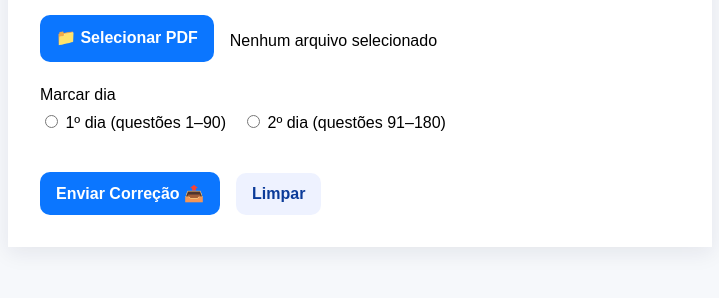
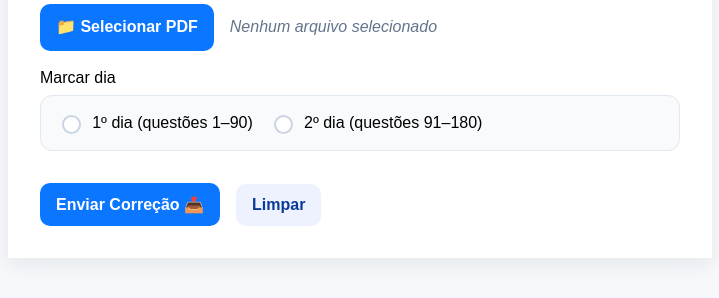
Before and after one commit to devcarlosdaniel0/enem-front, a plain HTML site: page index.html in a window 1280 px wide. Shown: the part 350-648 px from the top of the page, without its empty margins (280-999 px from the left). Drawn offline with Linux system fonts and the light colour scheme.

Commit message:
css on inputs

```diff
--- a/index.html
+++ b/index.html
@@ -39,7 +39,7 @@
 
       <div id="manualExamYearField" class="field hidden">
         <label for="manualExamYear">Digite o ano da prova, caso não encontrado</label>
-        <input name="manualExamYear" type="number">
+        <input name="manualExamYear" type="number" placeholder="Ex: 2025">
       </div>
 
       <div id="questions" class="questions"></div>
--- a/style.css
+++ b/style.css
@@ -275,3 +275,68 @@ label {
     grid-template-columns: 1fr;
   }
 }
+
+input[type="number"] {
+  width: 100px;
+  padding: 0.75rem;
+  border: 2px solid #e2e8f0;
+  border-radius: 10px;
+  font-size: 1rem;
+  outline: none;
+  box-sizing: border-box;
+}
+
+input[type="number"]:focus {
+  border-color: #0b76ff;
+  box-shadow: 0 0 0 3px rgba(11, 118, 255, 0.1);
+}
+
+.radio-group {
+  display: flex;
+  flex-wrap: wrap;
+  gap: 1rem;
+  background: #f8fafc;
+  padding: 1rem;
+  border-radius: 12px;
+  border: 1px solid #e2e8f0;
+}
+
+.radio-group label {
+  display: flex;
+  align-items: center;
+  gap: 8px;
+  cursor: pointer;
+  margin-bottom: 0;
+  font-weight: 500;
+  color: black;
+}
+
+input[type="radio"] {
+  appearance: none;
+  width: 1.2rem;
+  height: 1.2rem;
+  border: 2px solid #cbd5e1;
+  border-radius: 50%;
+  background-color: #fff;
+  display: grid;
+  place-content: center;
+  cursor: pointer;
+}
+
+input[type="radio"]:checked {
+  background-color: #0b76ff;
+}
+
+label[for="pdfInput"] {
+  display: inline-block;
+  margin-bottom: 0;
+  white-space: nowrap;
+}
+
+#fileName {
+  color: #64748b;
+  font-style: italic;
+  overflow: hidden;
+  text-overflow: ellipsis;
+  white-space: nowrap;
+}
```
